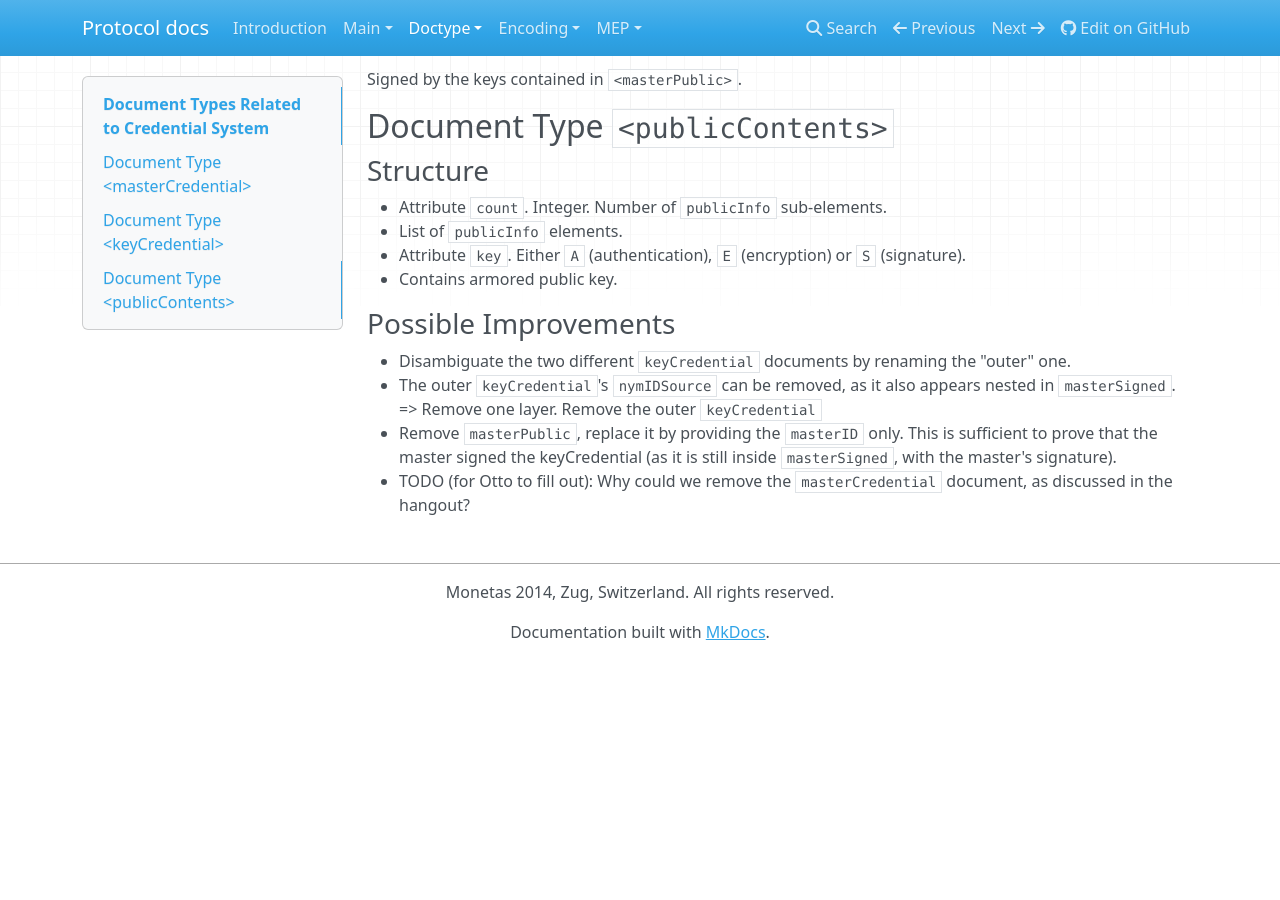
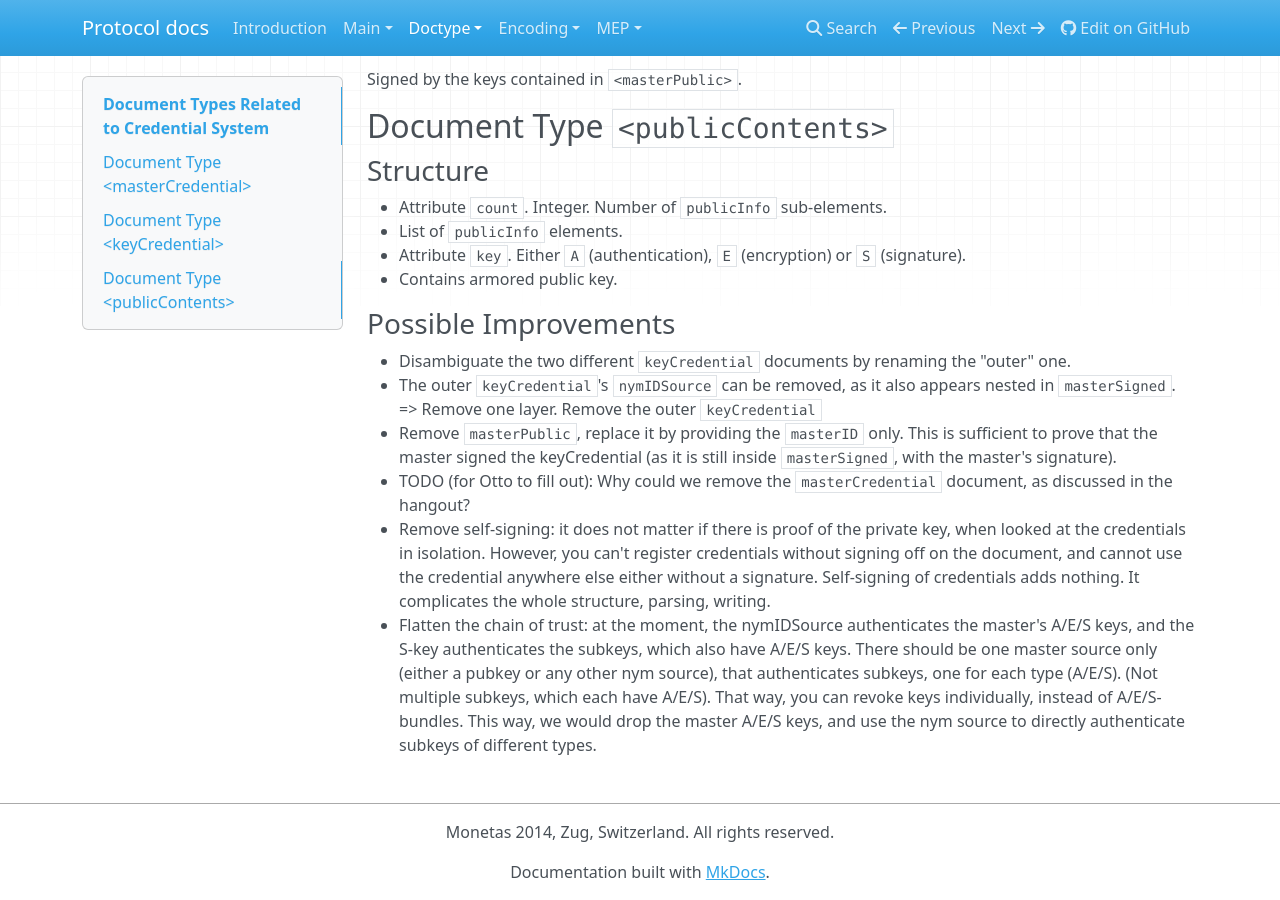
Before and after one commit to Open-Transactions/protocol-docs, an MkDocs documentation site: the page built from content/doctypes/credentials.md, in a window 1280 px wide and 900 px high, scrolled down 1799 px. Built offline with MkDocs 1.6.1, drawn with Linux system fonts in a browser that asks for light colours; nearby versions of some CDN libraries; old or Windows-style settings are respelled for this version of MkDocs; before the commit the page ends 2459 px from its top, so only the background shows below that.

Commit message:
Extend improvement section regarding self-signing.

```diff
--- a/content/doctypes/credentials.md
+++ b/content/doctypes/credentials.md
@@ -83,3 +83,6 @@ Signed by the keys contained in `<masterPublic>`.
   => Remove one layer. Remove the outer `keyCredential`
 * Remove `masterPublic`, replace it by providing the `masterID` only. This is sufficient to prove that the master signed the keyCredential (as it is still inside `masterSigned`, with the master's signature).
 * TODO (for Otto to fill out): Why could we remove the `masterCredential` document, as discussed in the hangout?
+* Remove self-signing: it does not matter if there is proof of the private key, when looked at the credentials in isolation.
+  However, you can't register credentials without signing off on the document, and cannot use the credential anywhere else either without a signature. Self-signing of credentials adds nothing. It complicates the whole structure, parsing, writing.
+* Flatten the chain of trust: at the moment, the nymIDSource authenticates the master's A/E/S keys, and the S-key authenticates the subkeys, which also have A/E/S keys. There should be one master source only (either a pubkey or any other nym source), that authenticates subkeys, one for each type (A/E/S). (Not multiple subkeys, which each have A/E/S). That way, you can revoke keys individually, instead of A/E/S-bundles. This way, we would drop the master A/E/S keys, and use the nym source to directly authenticate subkeys of different types.
```
